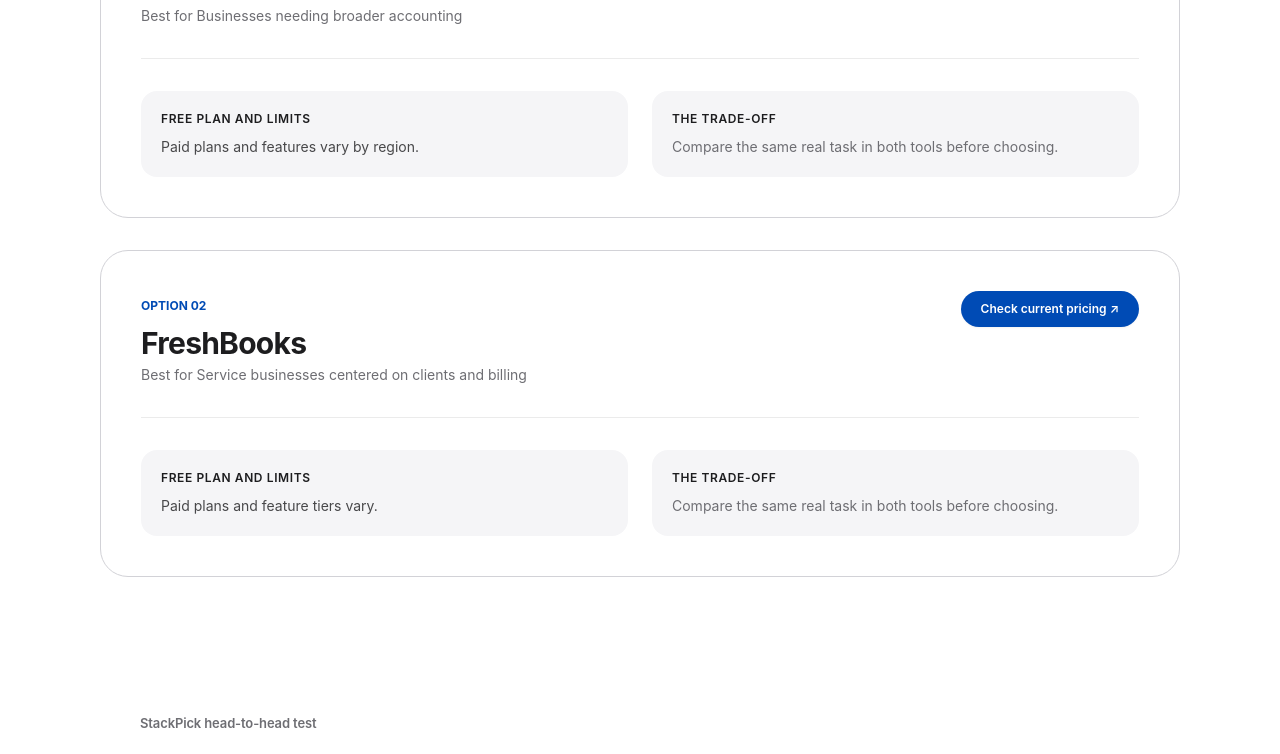
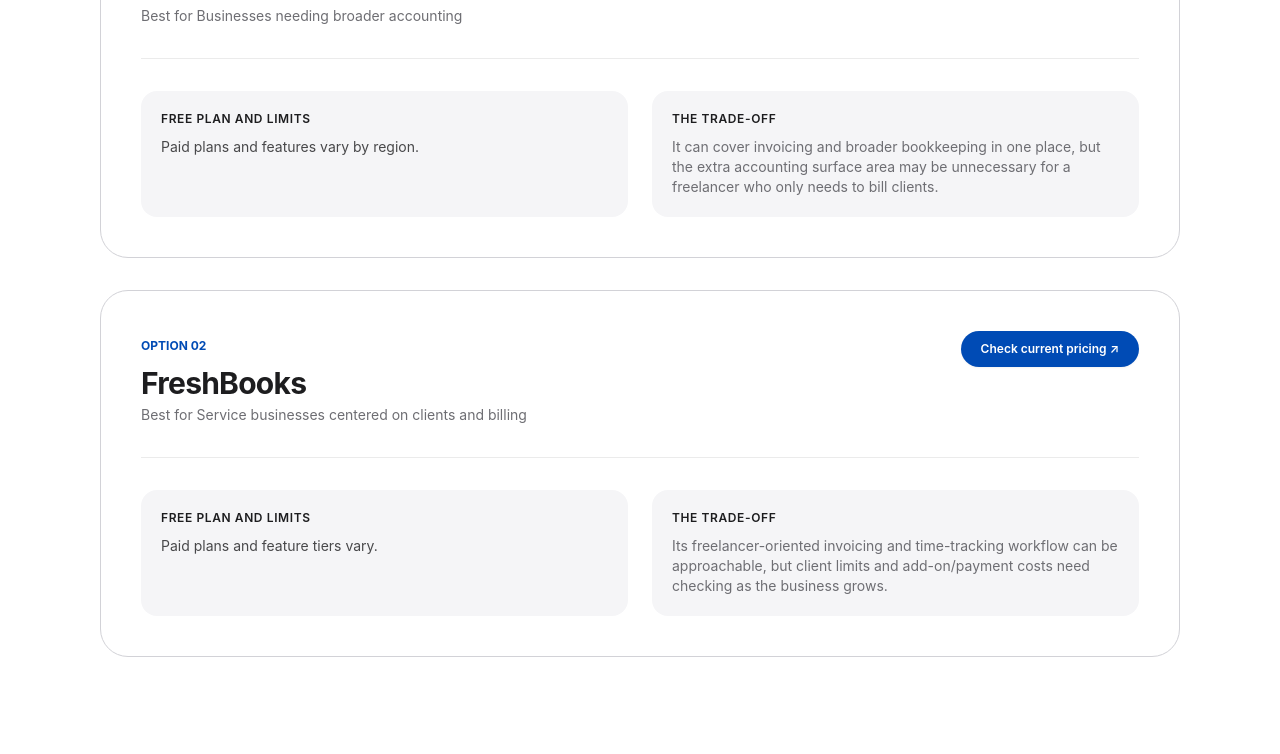
Before and after one commit to LinukaBandara/StackPick, a Next.js app: page /best/quickbooks-vs-freshbooks in a window 1280 px wide. Shown: the part 1560-2314 px from the top of the page. Built offline with nearby package versions, Linux system fonts and the light colour scheme; no server answers.

Commit message:
Improve quickbooks-vs-freshbooks comparison decision guidance

```diff
--- a/app/best/quickbooks-vs-freshbooks/page.tsx
+++ b/app/best/quickbooks-vs-freshbooks/page.tsx
@@ -15,10 +15,10 @@ export default function Page() {
       intro="QuickBooks vs FreshBooks for freelancers and small service businesses: compare accounting depth, invoicing, time tracking and ease of use."
       pricingNote="Pricing, limits and included features can change. Check the providers' current plans before making a decision."
       tools={[
-        { name: "QuickBooks", bestFor: "Businesses needing broader accounting", freeOption: "Paid plans and features vary by region.", tradeoff: "Compare the same real task in both tools before choosing.", url: "https://quickbooks.intuit.com/" },
-        { name: "FreshBooks", bestFor: "Service businesses centered on clients and billing", freeOption: "Paid plans and feature tiers vary.", tradeoff: "Compare the same real task in both tools before choosing.", url: "https://www.freshbooks.com/" },
+        { name: "QuickBooks", bestFor: "Businesses needing broader accounting", freeOption: "Paid plans and features vary by region.", tradeoff: "It can cover invoicing and broader bookkeeping in one place, but the extra accounting surface area may be unnecessary for a freelancer who only needs to bill clients.", url: "https://quickbooks.intuit.com/" },
+        { name: "FreshBooks", bestFor: "Service businesses centered on clients and billing", freeOption: "Paid plans and feature tiers vary.", tradeoff: "Its freelancer-oriented invoicing and time-tracking workflow can be approachable, but client limits and add-on/payment costs need checking as the business grows.", url: "https://www.freshbooks.com/" },
       ]}
-      bottomLine="There is no universal winner. The better tool is the one that handles your normal workflow with less friction at the price you can justify. Test the same job in both products before switching."
+      bottomLine="Pick QuickBooks when you need a wider bookkeeping workflow and your local version supports the tax/reporting tasks you rely on. Pick FreshBooks when quoting, time tracking and client invoicing are the daily priority. Test one real month of invoices and expenses, then compare the total cost at your expected client count."
     >
       <section className="bg-white">
         <div className="sp-container py-16 sm:py-20">
```
